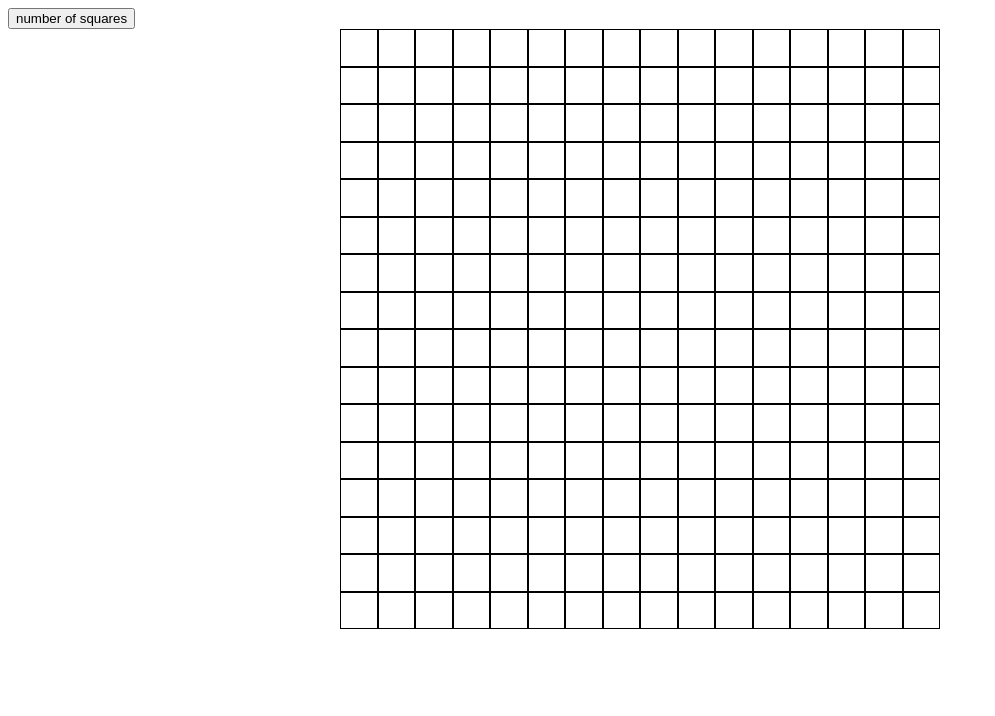
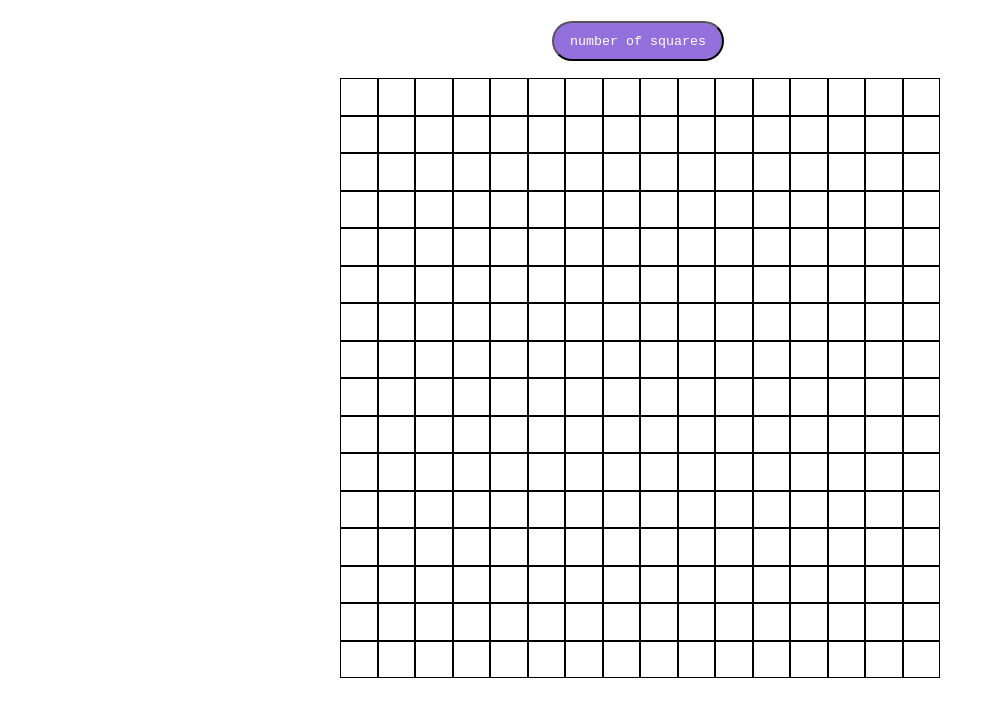
Before and after one commit to MaxRat4010/etch-a-sketch, a plain HTML site: page index.html in a window 1280 px wide. Shown: the whole page, without its empty margins (0-995 px from the left). Drawn offline with Linux system fonts and the light colour scheme.

Commit message:
Add style to button

```diff
--- a/style.css
+++ b/style.css
@@ -1,5 +1,33 @@
 * {
     box-sizing: border-box;
+}
+
+#btn {
+    display: flex;
+    justify-content: center;
+    align-items: center;
+    height: 70px;
+    width: auto;
+}
+
+input[type=button] {
+    display:inline-block;
+    padding:0.3em 1.2em;
+    margin:0 0.3em 0.3em 0;
+    border-radius:2em;
+    box-sizing: border-box;
+    text-decoration:none;
+    font-family: monospace;
+    font-weight:300;
+    color:#FFFFFF;
+    background-color:#9370db;
+    text-align:center;
+    transition: all 0.2s;
+    height: 40px;
+}
+
+input[type=button]:hover {
+    background-color:#4095c6;
 }
 
 #container {
```
